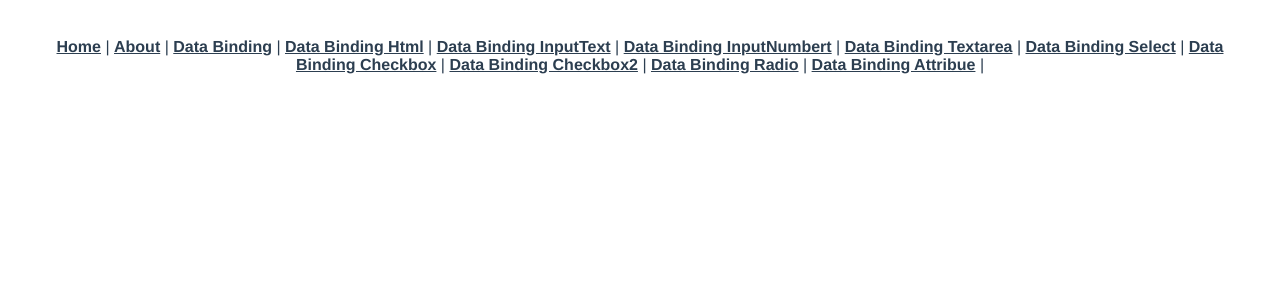
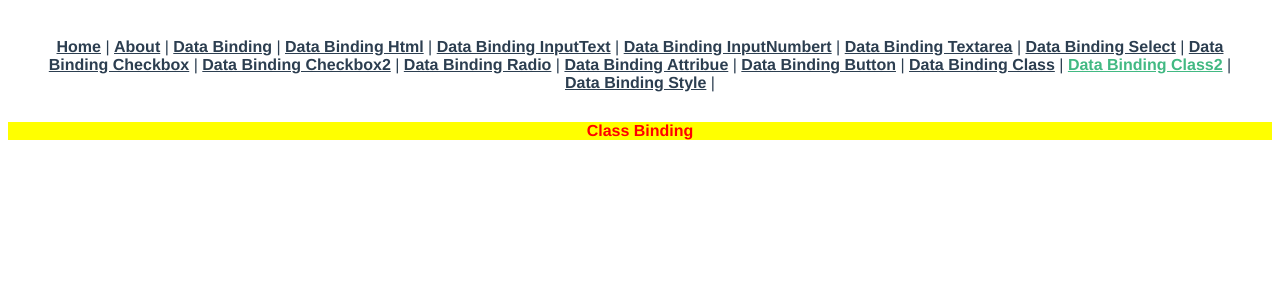
Before and after one commit to Flamme1004K/Vue, a Vue app: page /databindingClass2 in a window 1280 px wide. Shown: the top 300 px of the page. Built offline with nearby package versions, Linux system fonts and the light colour scheme.

Commit message:
study 준비

```diff
--- a/src/App.vue
+++ b/src/App.vue
@@ -12,6 +12,10 @@
     <router-link to="/databindingCheckbox2">Data Binding Checkbox2</router-link> |
     <router-link to="/databindingRadio">Data Binding Radio</router-link> |
     <router-link to="/databindingAttribute">Data Binding Attribue</router-link> |
+    <router-link to="/databindingButton">Data Binding Button</router-link> |
+    <router-link to="/databindingClass">Data Binding Class</router-link> |
+    <router-link to="/databindingClass2">Data Binding Class2</router-link> |
+    <router-link to="/dataBindingStyle">Data Binding Style</router-link> |
   </div>
   <router-view/>
 </template>
--- a/src/router/index.js
+++ b/src/router/index.js
@@ -10,6 +10,10 @@ import DataBindingCheckbox from '../views/DataBindingCheckbox.vue'
 import DataBindingCheckbox2 from '../views/DataBindingCheckbox2.vue'
 import DataBindingRadio from '../views/DataBindingRadio.vue'
 import DataBindingAttribute from '../views/DataBindingAttribute.vue'
+import DataBindingButton from '../views/DataBindingButton.vue'
+import DataBindingClass from '../views/DataBindingClass.vue'
+import DataBindingClass2 from '../views/DataBindingClass2.vue'
+import DataBindingStyle from '../views/DataBindingStyle.vue'
 const routes = [
   {
     path: '/',
@@ -73,6 +77,26 @@ const routes = [
     path: '/databindingAttribute',
     name: 'DataBindingAttribute',
     component: DataBindingAttribute
+  },
+  {
+    path: '/databindingButton',
+    name: 'DataBindingButton',
+    component: DataBindingButton
+  },
+  {
+    path: '/databindingClass',
+    name: 'DataBindingClass',
+    component: DataBindingClass
+  },
+  {
+    path: '/databindingClass2',
+    name: 'DataBindingClass2',
+    component: DataBindingClass2
+  },
+  {
+    path: '/databindingStyle',
+    name: 'DataBindingStyle',
+    component: DataBindingStyle
   }
 ]
 
--- /dev/null
+++ b/src/views/DataBindingButton.vue
@@ -0,0 +1,15 @@
+<template>
+    <div>
+        <input type="text" v-model="textValue">
+        <button type="button" v-bind:disabled="textValue==''"> Click </button>
+    </div>
+</template>
+<script>
+export default {
+  data () {
+    return {
+      textValue: ''
+    }
+  }
+}
+</script>
--- /dev/null
+++ b/src/views/DataBindingClass.vue
@@ -0,0 +1,26 @@
+<template>
+    <div class="container" v-bind:class="{'active': isActive, 'text-red':hasError}">Class Binding</div>
+</template>
+<script>
+export default {
+  data () {
+    return {
+      isActive: true,
+      hasError: false
+    }
+  }
+}
+</script>
+<style scoped>
+  container {
+    width : 100%;
+    height: 200px;
+  }
+  .active {
+    background-color: yellow;
+    font-weight: bold;
+  }
+  .text-red {
+    color: red;
+  }
+</style>
--- /dev/null
+++ b/src/views/DataBindingClass2.vue
@@ -0,0 +1,26 @@
+<template>
+    <div class="container" v-bind:class="[ativeClass, errorClass]">Class Binding</div>
+</template>
+<script>
+export default {
+  data () {
+    return {
+      ativeClass: 'active',
+      errorClass: 'text-red'
+    }
+  }
+}
+</script>
+<style scoped>
+  container {
+    width : 100%;
+    height: 200px;
+  }
+  .active {
+    background-color: yellow;
+    font-weight: bold;
+  }
+  .text-red {
+    color: red;
+  }
+</style>
--- /dev/null
+++ b/src/views/DataBindingStyle.vue
@@ -0,0 +1,15 @@
+<template>
+  <div v-bind:style="styleObject">인라인 스타일 바인딩</div>
+</template>
+<script>
+export default {
+  data () {
+    return {
+      styleObject: {
+        color: 'red',
+        fontSize: '13px'
+      }
+    }
+  }
+}
+</script>
```
